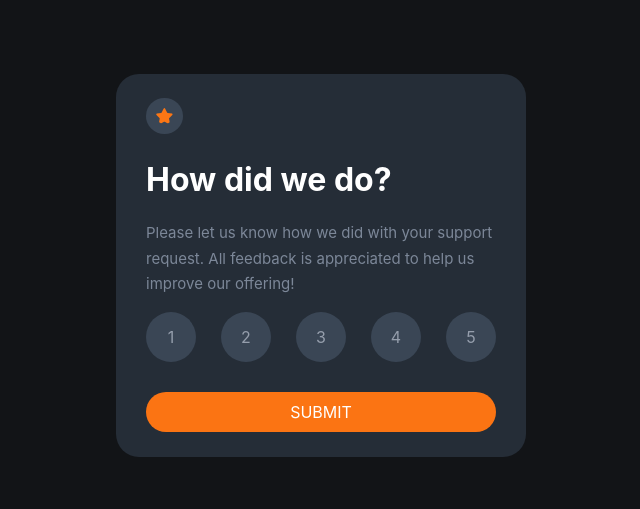
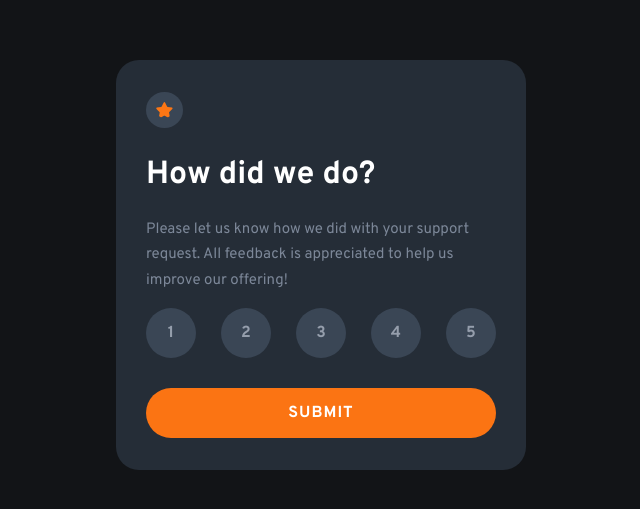
Before and after one commit to Kittoff/frontend-mentor, a React (Create React App) app: page / in a window 1280 px wide. Shown: the part 135-644 px from the top of the page, without its empty margins (319-959 px from the left). Built offline with nearby package versions, Linux system fonts and the light colour scheme.

Commit message:
added hover

```diff
--- a/src/App.css
+++ b/src/App.css
@@ -1,6 +1,7 @@
+@import url("https://fonts.googleapis.com/css2?family=Overpass:wght@400;700&display=swap");
 .container {
   background: #252d37;
-  height: 323px;
+  height: 350px;
   width: 350px;
   display: -webkit-box;
   display: -ms-flexbox;
@@ -17,12 +18,14 @@
 
 .main-card h1 {
   color: white;
+  font-weight: 700;
 }
 
 .main-card p {
   font-size: 15px;
   line-height: 1.7;
   color: #7c8798;
+  font-weight: 400;
 }
 
 .main-card .star img {
@@ -57,6 +60,13 @@
   -webkit-box-align: center;
       -ms-flex-align: center;
           align-items: center;
+  font-weight: 700;
+}
+
+.container--rating-note:hover {
+  cursor: pointer;
+  background: #fb7413;
+  color: white;
 }
 
 .container--submit {
@@ -72,12 +82,16 @@
   background: #fb7413;
   color: white;
   border-radius: 100px;
-  height: 40px;
+  height: 50px;
   text-transform: uppercase;
+  font-weight: 700;
+  letter-spacing: 1px;
 }
 
 .container--submit:hover {
   cursor: pointer;
+  background: white;
+  color: #fb7413;
 }
 
 body {
@@ -90,5 +104,6 @@ body {
   height: 100vh;
   place-items: center;
   background: #121417;
+  font-family: "Overpass";
 }
 /*# sourceMappingURL=App.css.map */
--- a/src/App.scss
+++ b/src/App.scss
@@ -2,6 +2,7 @@
 @import './components/rating-card/main-card/_mainCard.scss';
 @import './components/rating-card/rating/_rating.scss';
 @import './components/rating-card/submit/submit';
+@import url('https://fonts.googleapis.com/css2?family=Overpass:wght@400;700&display=swap');
 
 $color-very-dark-blue: hsl(216, 12%, 8%);
 body{
@@ -10,5 +11,5 @@ body{
     height: 100vh;
   place-items: center;
   background: $color-very-dark-blue;
-
+    font-family: "Overpass";
   }
--- a/src/components/rating-card/container/_container.scss
+++ b/src/components/rating-card/container/_container.scss
@@ -2,7 +2,7 @@ $color-dark-blue: hsl(213, 19%, 18%);
 
 .container{
     background: #252d37;
-    height: 323px;
+    height: 350px;
     width: 350px;
     display: flex;
     justify-content: center;
--- a/src/components/rating-card/main-card/_mainCard.scss
+++ b/src/components/rating-card/main-card/_mainCard.scss
@@ -1,12 +1,14 @@
 .main-card {
   h1 {
     color: white;
+    font-weight: 700;
   }
 
   p {
     font-size: 15px;
     line-height: 1.7;
     color: hsl(216, 12%, 54%);
+    font-weight: 400;
   }
 
   .star {
--- a/src/components/rating-card/rating/_rating.scss
+++ b/src/components/rating-card/rating/_rating.scss
@@ -17,5 +17,10 @@ $medium-grey: hsl(216, 12%, 54%);
     display: flex;
     justify-content: center;
     align-items: center;
-
+    font-weight: 700;
+&:hover {
+    cursor: pointer;
+background: hsl(25, 97%, 53%);
+color: white;
 }
+}
--- a/src/components/rating-card/submit/_submit.scss
+++ b/src/components/rating-card/submit/_submit.scss
@@ -5,9 +5,13 @@
     background: hsl(25, 97%, 53%);
     color: white;
     border-radius: 100px;
-    height: 40px;
+    height: 50px;
     text-transform: uppercase;
+    font-weight: 700;
+    letter-spacing: 1px;
     &:hover{
         cursor: pointer;
+        background: white;
+        color: hsl(25, 97%, 53%);
     }
 }
```
Also changed, not shown: src/components/thank-you-card/ThankYou.tsx (renamed from src/components/thank-you/ThankYou.tsx), 1 other file (tests, documents, lock files or other folders).
